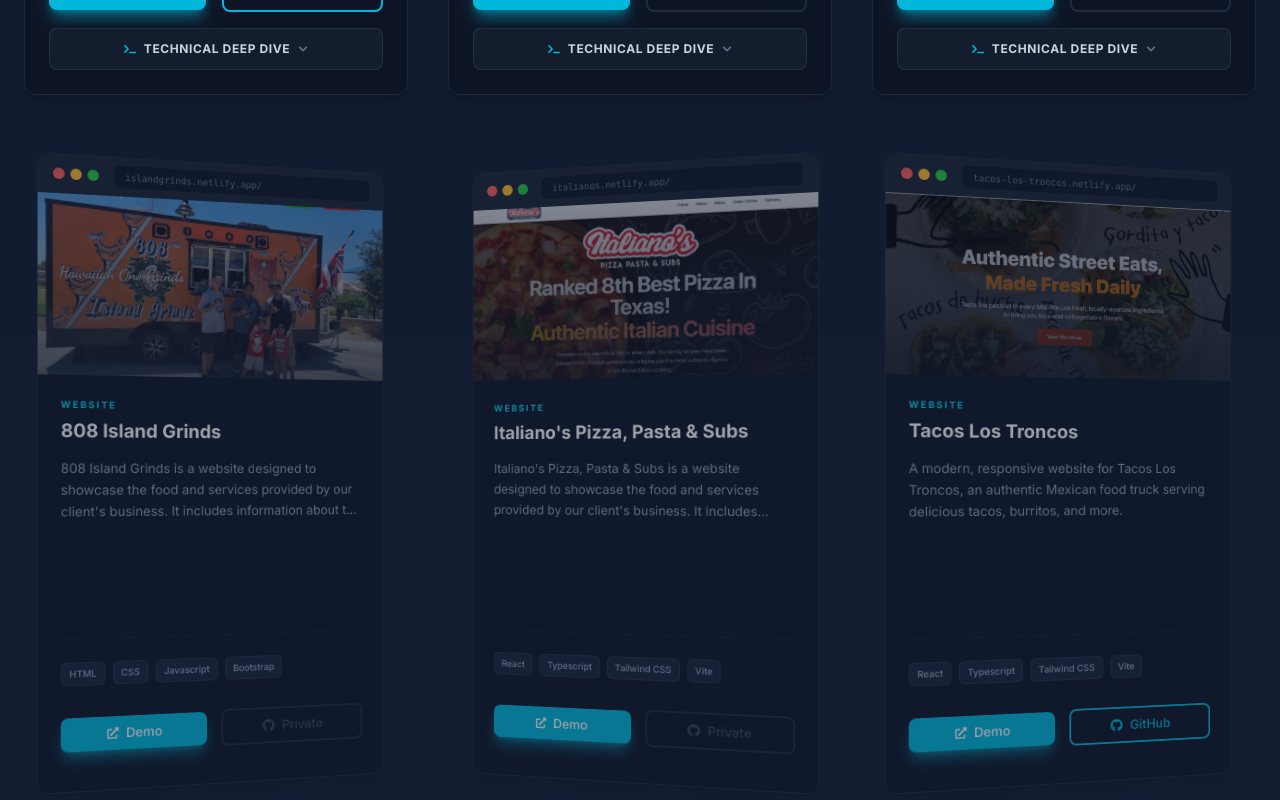
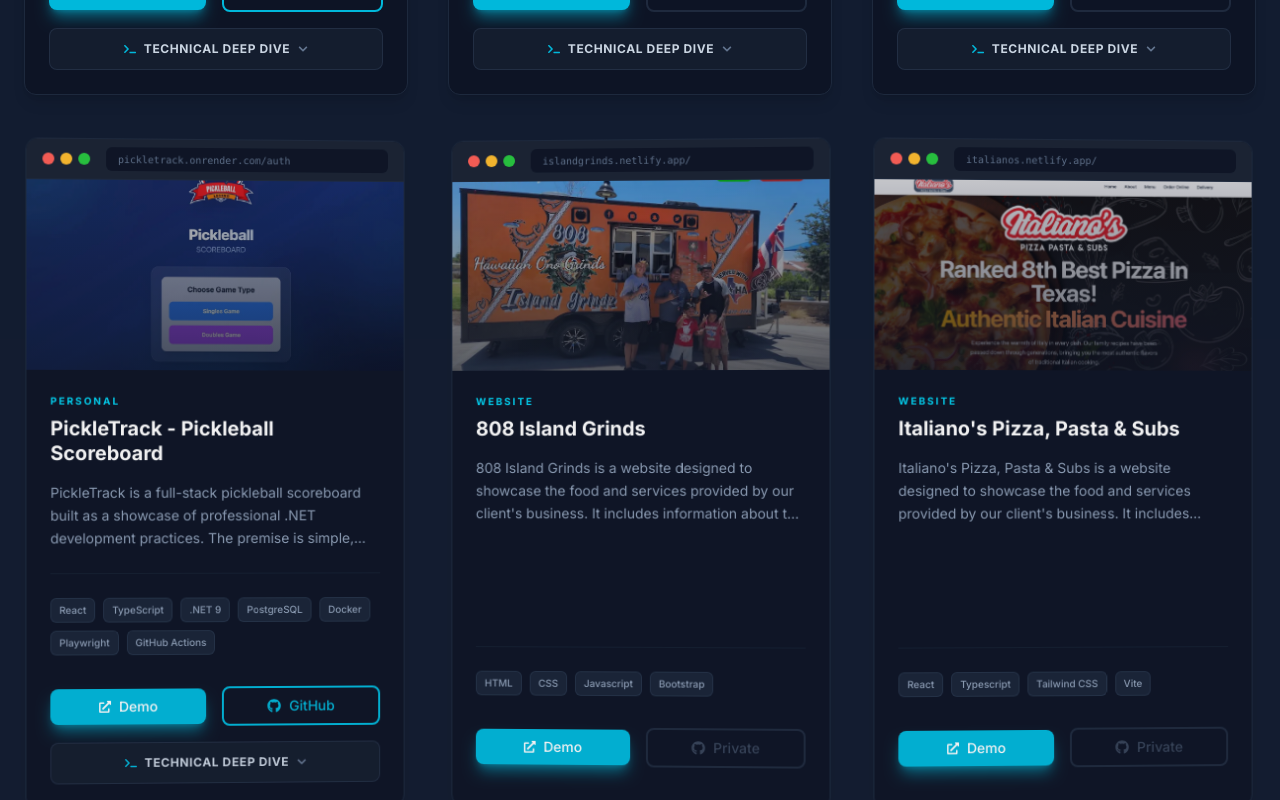
Before and after one commit to djneill/portfolio2025, a React (Vite) app: page / in a window 1280 px wide. Shown: the part 6520-7320 px from the top of the page. Built offline with nearby package versions, Linux system fonts and the light colour scheme.

Commit message:
add project

```diff
--- a/src/data/projects.ts
+++ b/src/data/projects.ts
@@ -62,6 +62,28 @@
       decision:
         "I integrated Contentful as the headless CMS, giving the client a clean, structured interface to update the truck's location, hours, and event info. On the customer side, the site fetches that data at build time and on-demand, displaying it with a 'Get Directions' button and native share support.",
       why: "Contentful's content model let me define exactly what the owner could edit, location, hours, and events without exposing anything she shouldn't touch. The familiar, app-like editor meant she could update the truck's info from her phone between stops. The best admin interface is one the client actually opens. Contentful was that interface.",
+    },
+  },
+  {
+    id: "4",
+    tag: "Personal",
+    title: "PickleTrack - Pickleball Scoreboard",
+    img: "/images/work_images/pickletrack_hero.webp",
+    languages:
+      "React, TypeScript, .NET 9, PostgreSQL, Docker, Playwright, GitHub Actions",
+    link: "https://pickletrack.onrender.com/auth",
+    repoLink: "https://github.com/djneill/Pickleball-Scoreboard",
+    linkText: "View Repo",
+    description:
+      "PickleTrack is a full-stack pickleball scoreboard built as a showcase of professional .NET development practices. The premise is simple, track scores and match stats during a game, but the engineering underneath is the point. The backend is a .NET 9 Web API with ASP.NET Core Identity, JWT authentication, Google OAuth, and a PostgreSQL database with per-user data isolation. The project ships with 60 tests across three layers: unit, integration, and end-to-end via Playwright. A GitHub Actions CI/CD pipeline runs the full test suite on every push and deploys automatically. The app was initially deployed to Azure, then migrated to Render using Docker containerization. It's a small problem solved with a production-grade approach.",
+    deepDive: {
+      challenge:
+        "The technical challenge wasn't the scoreboard, it was building a system with the same rigor you'd bring to a production codebase at work. That meant real authentication, real user isolation, a real test strategy, and a real deployment pipeline. The app needed to prove the process, not just the feature.",
+      tradeOff:
+        "I could have stopped at a working app with manual deployments and a handful of happy-path tests. Instead I invested in a CI/CD pipeline with GitHub Actions that gates every merge on a passing test suite, and a Docker setup that made the environment portable enough to migrate hosting providers without touching the application code.",
+      decision:
+        "I implemented a three-tier database strategy, SQLite for local development, PostgreSQL on Supabase for production, and an in-memory database for tests, so the app behaves consistently across every environment. The 13 Playwright E2E tests cover the complete user journey: registration, game selection, scoring, stat persistence, and game completion. Unit and integration tests cover the .NET service and auth layers independently.",
+      why: "The migration from Azure to Render was the moment the Docker investment paid off. Swapping hosting providers meant updating environment variables and repointing a container, not rewriting deployment config. That's the kind of decision that looks boring until it saves you hours. The pipeline, the test coverage, and the containerization are all answers to the same question: how do you build something you can confidently hand off, extend, or move?",
     },
   },
   {
```
Also changed, not shown: public/images/work_images/pickletrack_hero.webp (added), 1 other file (tests, documents, lock files or other folders).
